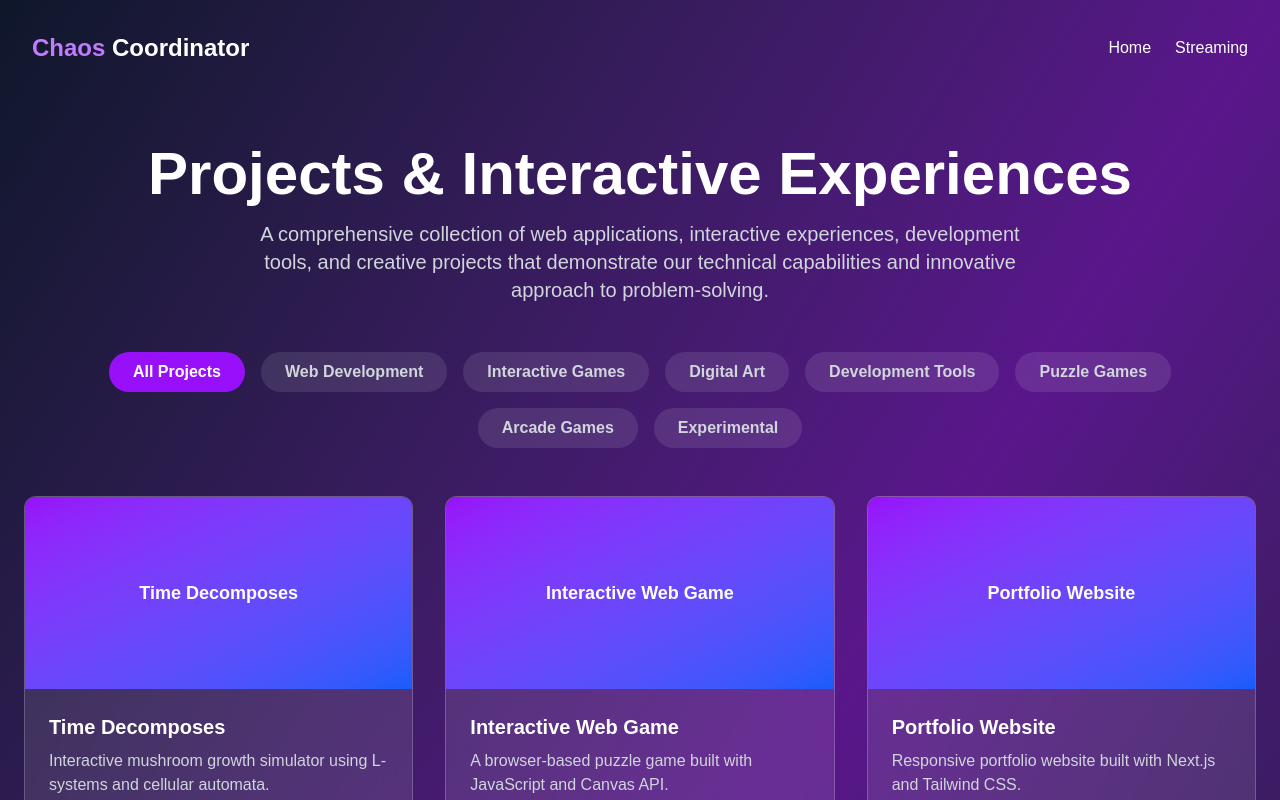
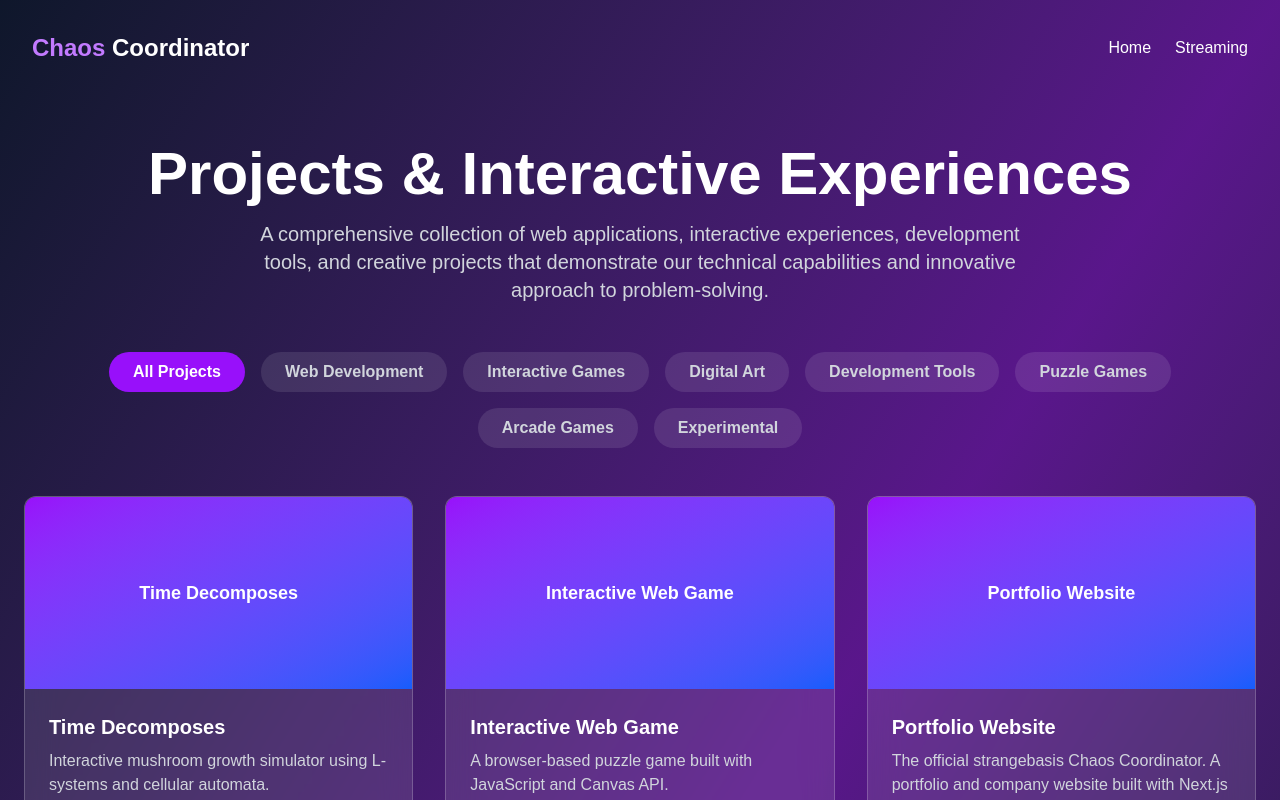
Before and after one commit to strangebasisdevs/chaos_coordinator, a Next.js app: page /projects in a window 1280 px wide. Shown: the top 800 px of the page. Built offline with nearby package versions, Linux system fonts and the light colour scheme.

Commit message:
refactor: rewrite self referential description

```diff
--- a/src/data/projects.ts
+++ b/src/data/projects.ts
@@ -48,11 +48,11 @@ export const unifiedProjects: UnifiedProject[] = [
   {
     id: 'portfolio_website',
     title: 'Portfolio Website',
-    description: 'Responsive portfolio website built with Next.js and Tailwind CSS.',
+    description: 'The official strangebasis Chaos Coordinator. A portfolio and company website built with Next.js and Tailwind CSS. This website.',
     category: 'web',
     technologies: ['Next.js', 'TypeScript', 'Tailwind CSS'],
     imageUrl: '/placeholder-web.jpg',
-    demoUrl: '#',
+    demoUrl: '/',
     githubUrl: '#',
   },
   {
```
